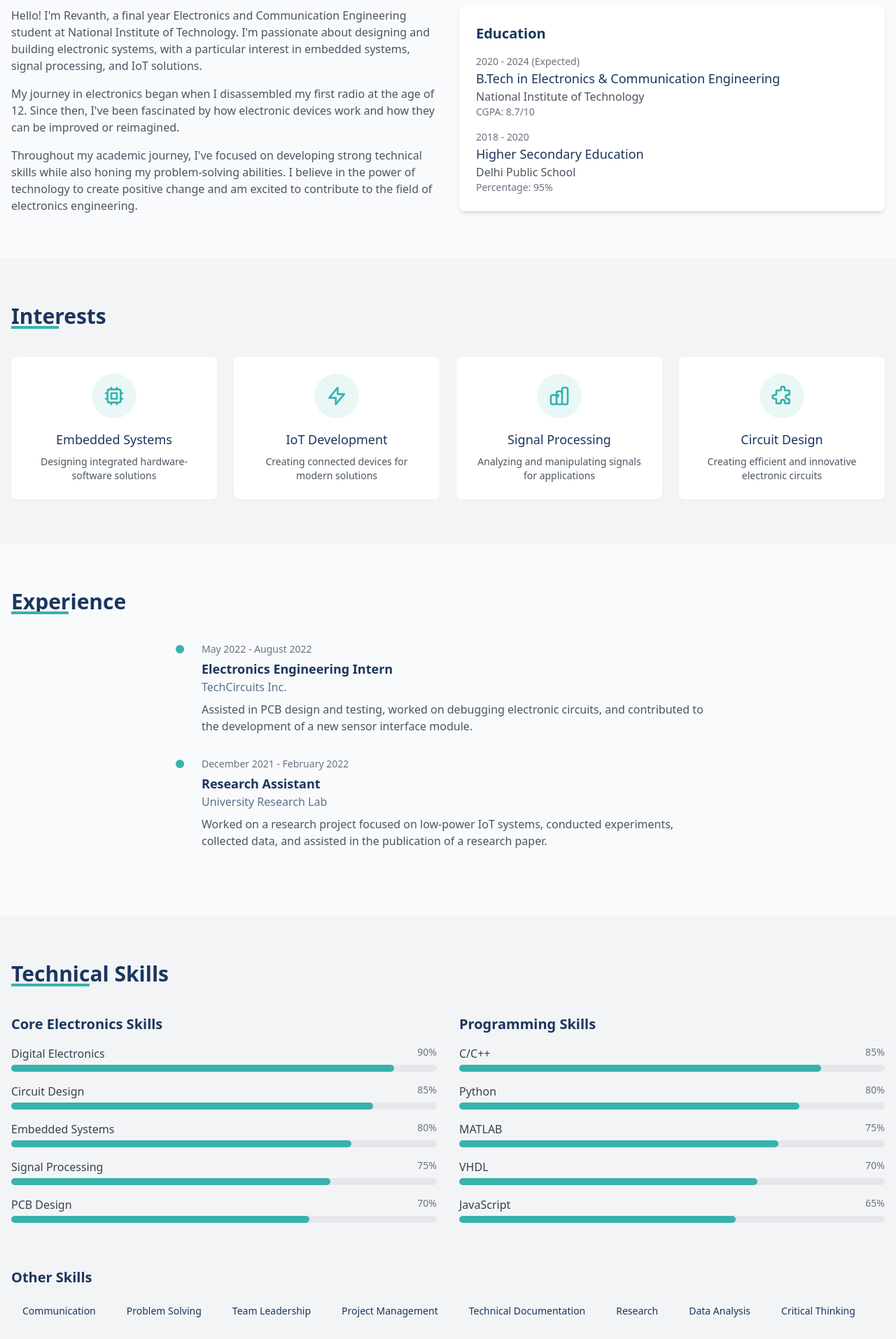
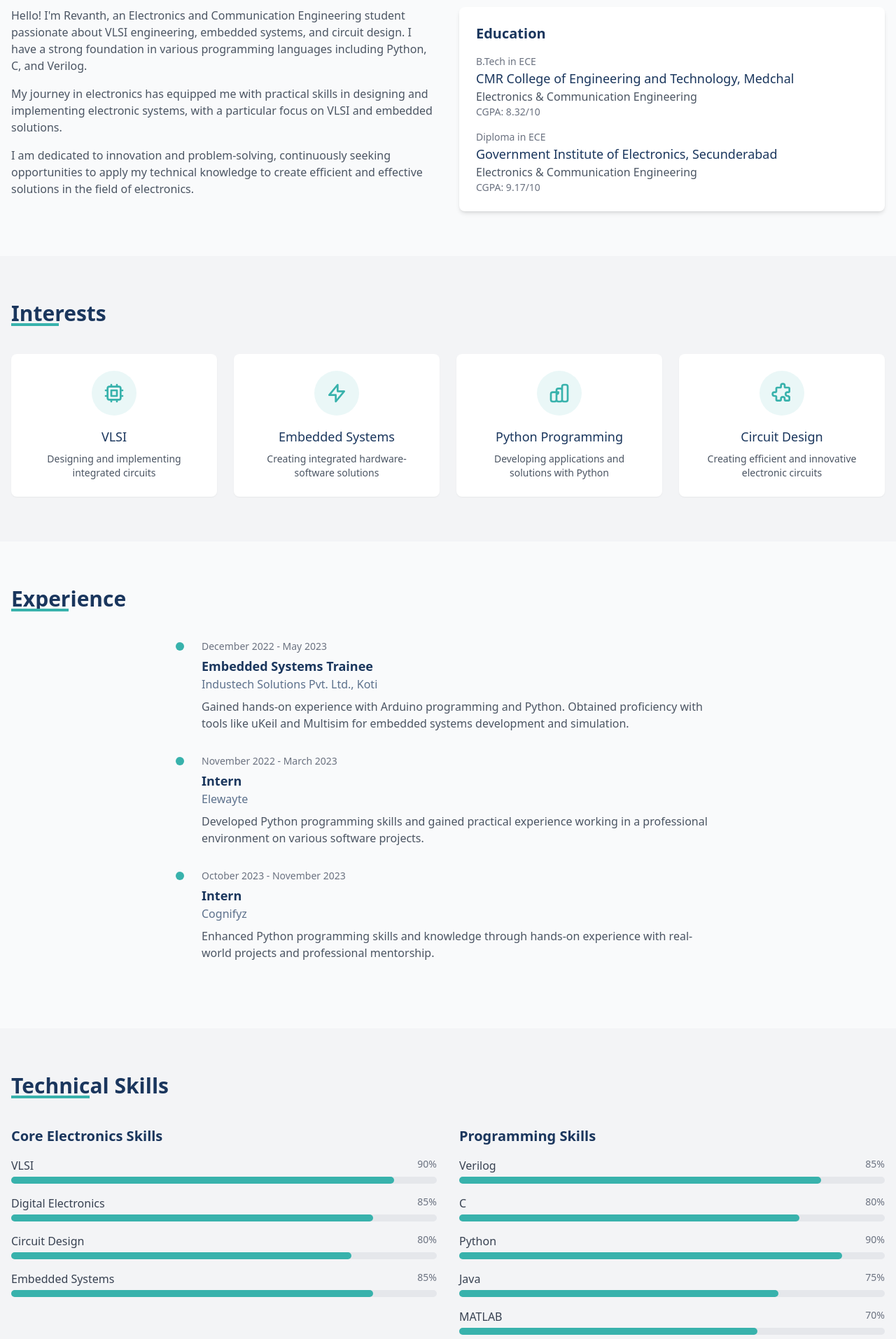
Before and after one commit to Revanth94936/spark-plug-portfolio-showcase, a React (Vite) app: page / in a window 1280 px wide. Shown: the part 620-2534 px from the top of the page at 70% size. Built offline with nearby package versions, Linux system fonts and the light colour scheme.

Commit message:
Refactor: Update personal information
Update the personal information, including education, experience, projects, skills, tools, and contact details.

```diff
--- a/src/components/SkillPill.tsx
+++ b/src/components/SkillPill.tsx
@@ -7,7 +7,7 @@ interface SkillPillProps {
 
 const SkillPill = ({ name }: SkillPillProps) => {
   return (
-    <div className="px-4 py-2 bg-gray-100 rounded-full text-navy font-medium text-sm hover:bg-teal hover:text-white transition-colors duration-300">
+    <div className="px-4 py-2 bg-gray-100 rounded-full text-navy font-medium text-sm hover:bg-teal hover:text-white transition-colors duration-300 cursor-default">
       {name}
     </div>
   );
--- a/src/pages/Index.tsx
+++ b/src/pages/Index.tsx
@@ -1,4 +1,3 @@
-
 import React from 'react';
 import Navbar from '@/components/Navbar';
 import Section from '@/components/Section';
@@ -8,53 +7,60 @@ import ContactForm from '@/components/ContactForm';
 import ToolCard from '@/components/ToolCard';
 import SkillPill from '@/components/SkillPill';
 import TimelineItem from '@/components/TimelineItem';
+import { Instagram, Linkedin, Github, Mail, MessageSquare } from 'lucide-react';
 
 const Index = () => {
   // Skills data
   const technicalSkills = [
-    { name: 'Digital Electronics', percentage: 90 },
-    { name: 'Circuit Design', percentage: 85 },
-    { name: 'Embedded Systems', percentage: 80 },
-    { name: 'Signal Processing', percentage: 75 },
-    { name: 'PCB Design', percentage: 70 },
+    { name: 'VLSI', percentage: 90 },
+    { name: 'Digital Electronics', percentage: 85 },
+    { name: 'Circuit Design', percentage: 80 },
+    { name: 'Embedded Systems', percentage: 85 },
   ];
 
   const programmingSkills = [
-    { name: 'C/C++', percentage: 85 },
-    { name: 'Python', percentage: 80 },
-    { name: 'MATLAB', percentage: 75 },
-    { name: 'VHDL', percentage: 70 },
-    { name: 'JavaScript', percentage: 65 },
+    { name: 'Verilog', percentage: 85 },
+    { name: 'C', percentage: 80 },
+    { name: 'Python', percentage: 90 },
+    { name: 'Java', percentage: 75 },
+    { name: 'MATLAB', percentage: 70 },
   ];
 
   // Other skills
   const otherSkills = [
     'Communication', 'Problem Solving', 'Team Leadership',
     'Project Management', 'Technical Documentation', 'Research',
-    'Data Analysis', 'Critical Thinking', 'Time Management'
+    'Innovation', 'Critical Thinking', 'Time Management'
   ];
 
   // Projects data
   const projects = [
     {
-      title: 'Smart Home Automation System',
-      description: 'Designed and implemented a comprehensive home automation system using Arduino and IoT technologies to control lights, temperature, and security.',
-      image: 'https://images.unsplash.com/photo-1557337710-93aa2d586d88?w=800&auto=format&fit=crop&q=60&ixlib=rb-4.0.3&ixid=M3wxMjA3fDB8MHxzZWFyY2h8MTl8fHNtYXJ0JTIwaG9tZXxlbnwwfHwwfHx8MA%3D%3D',
-      tags: ['Arduino', 'IoT', 'Embedded Systems', 'C++'],
+      title: '3D Scanner',
+      description: 'Developed a 3D scanner that can scan objects placed in its line of sight, creating detailed three-dimensional models for analysis and reproduction.',
+      image: 'https://images.unsplash.com/photo-1576086135878-ed0f518e44df?w=800&auto=format&fit=crop&q=60&ixlib=rb-4.0.3&ixid=M3wxMjA3fDB8MHxzZWFyY2h8M3x8M2QlMjBzY2FubmVyfGVufDB8fDB8fHww',
+      tags: ['Arduino', 'Sensors', 'Embedded Systems', 'Python'],
       link: '#'
     },
     {
-      title: 'Digital Signal Processing Toolkit',
-      description: 'Developed a comprehensive DSP toolkit in MATLAB for audio signal processing, featuring filters, spectral analysis, and audio effects.',
-      image: 'https://images.unsplash.com/photo-1558494949-ef010cbdcc31?w=800&auto=format&fit=crop&q=60&ixlib=rb-4.0.3&ixid=M3wxMjA3fDB8MHxzZWFyY2h8MTZ8fGRpZ2l0YWwlMjBzaWduYWx8ZW58MHx8MHx8fDA%3D',
-      tags: ['MATLAB', 'DSP', 'Audio Processing'],
+      title: 'Fire Fighting Robot',
+      description: 'Designed and built a robot capable of detecting and extinguishing fires automatically, using sensors to locate heat sources and navigate to them.',
+      image: 'https://images.unsplash.com/photo-1563804447879-a2e08bd52244?w=800&auto=format&fit=crop&q=60&ixlib=rb-4.0.3&ixid=M3wxMjA3fDB8MHxzZWFyY2h8M3x8cm9ib3R8ZW58MHx8MHx8fDA%3D',
+      tags: ['Robotics', 'Sensors', 'Programming', 'Electronics'],
       link: '#'
     },
     {
-      title: 'FPGA-based Traffic Light Controller',
-      description: 'Implemented a traffic light control system on an FPGA using VHDL, featuring multiple modes and pedestrian crossing signals.',
-      image: 'https://images.unsplash.com/photo-1519608487953-e999c86e7455?w=800&auto=format&fit=crop&q=60&ixlib=rb-4.0.3&ixid=M3wxMjA3fDB8MHxzZWFyY2h8MTJ8fHRyYWZmaWMlMjBsaWdodHxlbnwwfHwwfHx8MA%3D%3D',
-      tags: ['FPGA', 'VHDL', 'Hardware Design'],
+      title: 'Simple Radar System',
+      description: 'Created a basic radar system that can detect objects in its vicinity and display their position on a screen, using ultrasonic sensors and microcontrollers.',
+      image: 'https://images.unsplash.com/photo-1517544845501-990eeb9b5db5?w=800&auto=format&fit=crop&q=60&ixlib=rb-4.0.3&ixid=M3wxMjA3fDB8MHxzZWFyY2h8OHx8cmFkYXJ8ZW58MHx8MHx8fDA%3D',
+      tags: ['Arduino', 'Sensors', 'C Programming'],
+      link: '#'
+    },
+    {
+      title: 'RISC-5 Based Processor Pipelining',
+      description: 'Implemented a RISC-5 processor with pipelining using Verilog, demonstrating understanding of computer architecture and hardware description languages.',
+      image: 'https://images.unsplash.com/photo-1593508512255-86ab42a8e620?w=800&auto=format&fit=crop&q=60&ixlib=rb-4.0.3&ixid=M3wxMjA3fDB8MHxzZWFyY2h8M3x8Y2hpcHxlbnwwfHwwfHx8MA%3D%3D',
+      tags: ['VLSI', 'Verilog', 'Processor Design'],
       link: '#'
     }
   ];
@@ -62,16 +68,22 @@ const Index = () => {
   // Experiences data
   const experiences = [
     {
-      period: 'May 2022 - August 2022',
-      title: 'Electronics Engineering Intern',
-      company: 'TechCircuits Inc.',
-      description: 'Assisted in PCB design and testing, worked on debugging electronic circuits, and contributed to the development of a new sensor interface module.'
+      period: 'December 2022 - May 2023',
+      title: 'Embedded Systems Trainee',
+      company: 'Industech Solutions Pvt. Ltd., Koti',
+      description: 'Gained hands-on experience with Arduino programming and Python. Obtained proficiency with tools like uKeil and Multisim for embedded systems development and simulation.'
     },
     {
-      period: 'December 2021 - February 2022',
-      title: 'Research Assistant',
-      company: 'University Research Lab',
-      description: 'Worked on a research project focused on low-power IoT systems, conducted experiments, collected data, and assisted in the publication of a research paper.'
+      period: 'November 2022 - March 2023',
+      title: 'Intern',
+      company: 'Elewayte',
+      description: 'Developed Python programming skills and gained practical experience working in a professional environment on various software projects.'
+    },
+    {
+      period: 'October 2023 - November 2023',
+      title: 'Intern',
+      company: 'Cognifyz',
+      description: 'Enhanced Python programming skills and knowledge through hands-on experience with real-world projects and professional mentorship.'
     }
   ];
 
@@ -88,8 +100,7 @@ const Index = () => {
               <h1 className="text-4xl md:text-5xl font-bold mb-4">Nagidi Revanth</h1>
               <h2 className="text-xl md:text-2xl font-medium mb-6">Electronics & Communication Engineering Student</h2>
               <p className="text-white/80 mb-8 max-w-lg">
-                Passionate about embedded systems, signal processing, and IoT solutions.
-                Currently exploring the intersection of hardware and software to build innovative solutions.
+                Aspiring Electronics & Communication Engineer, VLSI Engineer | Skilled in Python, Embedded Systems & Circuit design | Passionate About Innovation & Problem-Solving
               </p>
               <div className="flex space-x-4">
                 <button className="bg-teal hover:bg-teal/90 text-white px-6 py-2 rounded-full font-medium transition-colors">
@@ -118,29 +129,29 @@ const Index = () => {
         <div className="grid md:grid-cols-2 gap-8">
           <div className="animate-fade-in">
             <p className="text-gray-600 mb-4">
-              Hello! I'm Revanth, a final year Electronics and Communication Engineering student at National Institute of Technology. I'm passionate about designing and building electronic systems, with a particular interest in embedded systems, signal processing, and IoT solutions.
+              Hello! I'm Revanth, an Electronics and Communication Engineering student passionate about VLSI engineering, embedded systems, and circuit design. I have a strong foundation in various programming languages including Python, C, and Verilog.
             </p>
             <p className="text-gray-600 mb-4">
-              My journey in electronics began when I disassembled my first radio at the age of 12. Since then, I've been fascinated by how electronic devices work and how they can be improved or reimagined.
+              My journey in electronics has equipped me with practical skills in designing and implementing electronic systems, with a particular focus on VLSI and embedded solutions.
             </p>
             <p className="text-gray-600">
-              Throughout my academic journey, I've focused on developing strong technical skills while also honing my problem-solving abilities. I believe in the power of technology to create positive change and am excited to contribute to the field of electronics engineering.
+              I am dedicated to innovation and problem-solving, continuously seeking opportunities to apply my technical knowledge to create efficient and effective solutions in the field of electronics.
             </p>
           </div>
           <div className="animate-fade-in" style={{ animationDelay: '0.2s' }}>
             <div className="bg-white p-6 rounded-lg shadow-md">
               <h3 className="text-xl font-semibold text-navy mb-4">Education</h3>
               <div className="mb-4">
-                <p className="text-sm text-gray-500">2020 - 2024 (Expected)</p>
-                <h4 className="text-lg font-medium text-navy">B.Tech in Electronics & Communication Engineering</h4>
-                <p className="text-gray-600">National Institute of Technology</p>
-                <p className="text-sm text-gray-500">CGPA: 8.7/10</p>
+                <p className="text-sm text-gray-500">B.Tech in ECE</p>
+                <h4 className="text-lg font-medium text-navy">CMR College of Engineering and Technology, Medchal</h4>
+                <p className="text-gray-600">Electronics & Communication Engineering</p>
+                <p className="text-sm text-gray-500">CGPA: 8.32/10</p>
               </div>
               <div>
-                <p className="text-sm text-gray-500">2018 - 2020</p>
-                <h4 className="text-lg font-medium text-navy">Higher Secondary Education</h4>
-                <p className="text-gray-600">Delhi Public School</p>
-                <p className="text-sm text-gray-500">Percentage: 95%</p>
+                <p className="text-sm text-gray-500">Diploma in ECE</p>
+                <h4 className="text-lg font-medium text-navy">Government Institute of Electronics, Secunderabad</h4>
+                <p className="text-gray-600">Electronics & Communication Engineering</p>
+                <p className="text-sm text-gray-500">CGPA: 9.17/10</p>
               </div>
             </div>
           </div>
@@ -156,8 +167,8 @@ const Index = () => {
                 <path strokeLinecap="round" strokeLinejoin="round" strokeWidth={2} d="M9 3v2m6-2v2M9 19v2m6-2v2M5 9H3m2 6H3m18-6h-2m2 6h-2M7 19h10a2 2 0 002-2V7a2 2 0 00-2-2H7a2 2 0 00-2 2v10a2 2 0 002 2zM9 9h6v6H9V9z" />
               </svg>
             </div>
-            <h3 className="text-lg font-medium text-navy mb-2">Embedded Systems</h3>
-            <p className="text-gray-600 text-sm">Designing integrated hardware-software solutions</p>
+            <h3 className="text-lg font-medium text-navy mb-2">VLSI</h3>
+            <p className="text-gray-600 text-sm">Designing and implementing integrated circuits</p>
           </div>
 
           <div className="bg-white p-6 rounded-lg shadow-sm hover:shadow-md transition-shadow text-center animate-fade-in" style={{ animationDelay: '0.1s' }}>
@@ -166,8 +177,8 @@ const Index = () => {
                 <path strokeLinecap="round" strokeLinejoin="round" strokeWidth={2} d="M13 10V3L4 14h7v7l9-11h-7z" />
               </svg>
             </div>
-            <h3 className="text-lg font-medium text-navy mb-2">IoT Development</h3>
-            <p className="text-gray-600 text-sm">Creating connected devices for modern solutions</p>
+            <h3 className="text-lg font-medium text-navy mb-2">Embedded Systems</h3>
+            <p className="text-gray-600 text-sm">Creating integrated hardware-software solutions</p>
           </div>
 
           <div className="bg-white p-6 rounded-lg shadow-sm hover:shadow-md transition-shadow text-center animate-fade-in" style={{ animationDelay: '0.2s' }}>
@@ -176,8 +187,8 @@ const Index = () => {
                 <path strokeLinecap="round" strokeLinejoin="round" strokeWidth={2} d="M9 19v-6a2 2 0 002-2H5a2 2 0 00-2 2v6a2 2 0 002 2h2a2 2 0 002-2zm0 0V9a2 2 0 012-2h2a2 2 0 012 2v10m-6 0a2 2 0 002 2h2a2 2 0 002-2m0 0V5a2 2 0 012-2h2a2 2 0 012 2v14a2 2 0 01-2 2h-2a2 2 0 01-2-2z" />
               </svg>
             </div>
-            <h3 className="text-lg font-medium text-navy mb-2">Signal Processing</h3>
-            <p className="text-gray-600 text-sm">Analyzing and manipulating signals for applications</p>
+            <h3 className="text-lg font-medium text-navy mb-2">Python Programming</h3>
+            <p className="text-gray-600 text-sm">Developing applications and solutions with Python</p>
           </div>
 
           <div className="bg-white p-6 rounded-lg shadow-sm hover:shadow-md transition-shadow text-center animate-fade-in" style={{ animationDelay: '0.3s' }}>
@@ -243,16 +254,16 @@ const Index = () => {
       <Section id="tools" title="Tools & Technologies">
         <div className="grid grid-cols-2 sm:grid-cols-3 md:grid-cols-4 lg:grid-cols-5 gap-4">
           {[
-            { name: 'Arduino', icon: '🔌' },
-            { name: 'Raspberry Pi', icon: '💻' },
+            { name: 'Cadence Virtuoso', icon: '🔌' },
+            { name: 'Xilinx Vivado', icon: '💻' },
             { name: 'MATLAB', icon: '📊' },
-            { name: 'Oscilloscope', icon: '📈' },
-            { name: 'Altium Designer', icon: '🛠️' },
-            { name: 'PSpice', icon: '⚡' },
-            { name: 'Xilinx Vivado', icon: '🖥️' },
-            { name: 'LTspice', icon: '📱' },
-            { name: 'Proteus', icon: '🔍' },
-            { name: 'Eagle PCB', icon: '🖨️' },
+            { name: 'Proteus', icon: '📈' },
+            { name: 'Arduino', icon: '🛠️' },
+            { name: 'uKeil', icon: '⚡' },
+            { name: 'Python', icon: '🐍' },
+            { name: 'Verilog', icon: '🔍' },
+            { name: 'C Language', icon: '🖥️' },
+            { name: 'Java', icon: '☕' },
           ].map((tool, index) => (
             <div key={index} className="animate-fade-in" style={{ animationDelay: `${index * 0.05}s` }}>
               <ToolCard name={tool.name} icon={tool.icon} />
@@ -263,7 +274,7 @@ const Index = () => {
 
       {/* Projects Section */}
       <Section id="projects" title="Projects" className="bg-gray-100">
-        <div className="grid md:grid-cols-2 lg:grid-cols-3 gap-6">
+        <div className="grid md:grid-cols-2 lg:grid-cols-2 gap-6">
           {projects.map((project, index) => (
             <div key={index} className="animate-fade-in" style={{ animationDelay: `${index * 0.15}s` }}>
               <ProjectCard
@@ -290,37 +301,34 @@ const Index = () => {
             <div className="space-y-4">
               <div className="flex items-center">
                 <div className="w-10 h-10 rounded-full bg-teal/10 flex items-center justify-center mr-4">
-                  <svg className="w-5 h-5 text-teal" fill="none" stroke="currentColor" viewBox="0 0 24 24" xmlns="http://www.w3.org/2000/svg">
-                    <path strokeLinecap="round" strokeLinejoin="round" strokeWidth={2} d="M3 8l7.89 5.26a2 2 0 002.22 0L21 8M5 19h14a2 2 0 002-2V7a2 2 0 00-2-2H5a2 2 0 00-2 2v10a2 2 0 002 2z" />
-                  </svg>
+                  <Mail className="w-5 h-5 text-teal" />
                 </div>
                 <div>
                   <p className="text-sm text-gray-500">Email</p>
-                  <p className="text-navy font-medium">revanth.nagidi@example.com</p>
+                  <p className="text-navy font-medium">revanthnagidi1@gmail.com</p>
+                </div>
+              </div>
+
+              <div className="flex items-center">
+                <div className="w-10 h-10 rounded-full bg-teal/10 flex items-center justify-center mr-4">
+                  <MessageSquare className="w-5 h-5 text-teal" />
+                </div>
+                <div>
+                  <p className="text-sm text-gray-500">Phone</p>
+                  <p className="text-navy font-medium">+91 9493670109</p>
                 </div>
               </div>
 
               <div className="flex items-center">
                 <div className="w-10 h-10 rounded-full bg-teal/10 flex items-center justify-center mr-4">
                   <svg className="w-5 h-5 text-teal" fill="none" stroke="currentColor" viewBox="0 0 24 24" xmlns="http://www.w3.org/2000/svg">
-                    <path strokeLinecap="round" strokeLinejoin="round" strokeWidth={2} d="M3 5a2 2 0 114 0v1a1 1 0 001 1h3a1 1 0 011 1v3a1 1 0 01-1 1h-1a2 2 0 000 4h1a1 1 0 011 1v3a1 1 0 01-1 1h-3a1 1 0 01-1-1v-1a2 2 0 100 4h1a1 1 0 001-1V7a1 1 0 011-1h3a1 1 0 001-1V4z" />
-                  </svg>
-                </div>
-                <div>
-                  <p className="text-sm text-gray-500">Phone</p>
-                  <p className="text-navy font-medium">+91 98765 43210</p>
-                </div>
-              </div>
-
-              <div className="flex items-center">
-                <div className="w-10 h-10 rounded-full bg-teal/10 flex items-center justify-center mr-4">
-                  <svg className="w-5 h-5 text-teal" fill="none" stroke="currentColor" viewBox="0 0 24 24" xmlns="http://www.w3.org/2000/svg">
-                    <path strokeLinecap="round" strokeLinejoin="round" strokeWidth={2} d="M11 4a2 2 0 114 0v1a1 1 0 001 1h3a1 1 0 011 1v3a1 1 0 01-1 1h-1a2 2 0 000 4h1a1 1 0 011 1v3a1 1 0 01-1 1h-3a1 1 0 01-1-1v-1a2 2 0 100 4h1a1 1 0 001-1V7a1 1 0 011-1h3a1 1 0 001-1V4z" />
+                    <path strokeLinecap="round" strokeLinejoin="round" strokeWidth={2} d="M17.657 16.657L13.414 20.9a1.998 1.998 0 01-2.827 0l-4.244-4.243a8 8 0 1111.314 0z" />
+                    <path strokeLinecap="round" strokeLinejoin="round" strokeWidth={2} d="M15 11a3 3 0 11-6 0 3 3 0 016 0z" />
                   </svg>
                 </div>
                 <div>
                   <p className="text-sm text-gray-500">Location</p>
-                  <p className="text-navy font-medium">New Delhi, India</p>
+                  <p className="text-navy font-medium">Telangana, India</p>
                 </div>
               </div>
             </div>
@@ -329,23 +337,17 @@ const Index = () => {
               <h4 className="text-navy font-medium mb-3">Social Media</h4>
               <div className="flex space-x-4">
                 <a href="#" className="w-10 h-10 rounded-full bg-navy flex items-center justify-center text-white hover:bg-teal transition-colors">
-                  <svg className="w-5 h-5" fill="currentColor" viewBox="0 0 24 24" xmlns="http://www.w3.org/2000/svg">
-                    <path d="M22.675 0h-21.35c-.732 0-1.325.593-1.325 1.325v21.351c0 .731.593 1.324 1.325 1.324h11.495v-9.294h-3.128v-3.622h3.128v-2.671c0-3.1 1.893-4.788 4.659-4.788 1.325 0 2.463.099 2.795.143v3.24l-1.918.001c-1.504 0-1.795.715-1.795 1.763v2.313h3.587l-.467 3.622h-3.12v9.293h6.116c.73 0 1.323-.593 1.323-1.325v-21.35c0-.732-.593-1.325-1.325-1.325z" />
-                  </svg>
+                  <Instagram className="w-5 h-5" />
                 </a>
                 <a href="#" className="w-10 h-10 rounded-full bg-navy flex items-center justify-center text-white hover:bg-teal transition-colors">
-                  <svg className="w-5 h-5" fill="currentColor" viewBox="0 0 24 24" xmlns="http://www.w3.org/2000/svg">
-                    <path d="M12 0c-6.627 0-12 5.373-12 12s5.373 12 12 12 12-5.373 12-12-5.373-12-12-12zm-2 16h-2v-6h2v6zm-1-6.891c-.607 0-1.1-.496-1.1-1.109 0-.612.492-1.109 1.1-1.109s1.1.497 1.1 1.109c0 .613-.493 1.109-1.1 1.109zm8 6.891h-1.998v-2.861c0-1.881-2.002-1.722-2.002 0v2.861h-2v-6h2v1.093c.872-1.616 4-1.736 4 1.548v3.359z" />
-                  </svg>
+                  <Linkedin className="w-5 h-5" />
                 </a>
                 <a href="#" className="w-10 h-10 rounded-full bg-navy flex items-center justify-center text-white hover:bg-teal transition-colors">
+                  <Github className="w-5 h-5" />
+                </a>
+                <a href="https://wa.me/9493670109" className="w-10 h-10 rounded-full bg-navy flex items-center justify-center text-white hover:bg-teal transition-colors">
                   <svg className="w-5 h-5" fill="currentColor" viewBox="0 0 24 24" xmlns="http://www.w3.org/2000/svg">
-                    <path d="M12 0c-6.626 0-12 5.373-12 12 0 5.302 3.438 9.8 8.207 11.387.599.111.793-.261.793-.577v-2.234c-3.338.726-4.033-1.416-4.033-1.416-.546-1.387-1.333-1.756-1.333-1.756-1.089-.745.083-.729.083-.729 1.205.084 1.839 1.237 1.839 1.237 1.07 1.834 2.807 1.304 3.492.997.107-.775.418-1.305.762-1.604-2.665-.305-5.467-1.334-5.467-5.931 0-1.311.469-2.381 1.236-3.221-.124-.303-.535-1.524.117-3.176 0 0 1.008-.322 3.301 1.23.957-.266 1.983-.399 3.003-.404 1.02.005 2.047.138 3.006.404 2.291-1.552 3.297-1.23 3.297-1.23.653 1.653.242 2.874.118 3.176.77.84 1.235 1.911 1.235 3.221 0 4.609-2.807 5.624-5.479 5.921.43.372.823 1.102.823 2.222v3.293c0 .319.192.694.801.576 4.765-1.589 8.199-6.086 8.199-11.386 0-6.627-5.373-12-12-12z" />
-                  </svg>
-                </a>
-                <a href="#" className="w-10 h-10 rounded-full bg-navy flex items-center justify-center text-white hover:bg-teal transition-colors">
-                  <svg className="w-5 h-5" fill="currentColor" viewBox="0 0 24 24" xmlns="http://www.w3.org/2000/svg">
-                    <path d="M23.953 4.57a10 10 0 01-2.825.775 4.958 4.958 0 002.163-2.723c-.951.555-2.005.959-3.127 1.184a4.92 4.92 0 00-8.384 4.482C7.69 8.095 4.067 6.13 1.64 3.162a4.822 4.822 0 00-.666 2.475c0 1.71.87 3.213 2.188 4.096a4.904 4.904 0 01-2.228-.616v.06a4.923 4.923 0 003.946 4.827 4.996 4.996 0 01-2.212.085 4.936 4.936 0 004.604 3.417 9.867 9.867 0 01-6.102 2.105c-.39 0-.779-.023-1.17-.067a13.995 13.995 0 007.557 2.209c9.053 0 13.998-7.496 13.998-13.985 0-.21 0-.42-.015-.63A9.935 9.935 0 0024 4.59z" />
+                    <path d="M17.472 14.382c-.297-.149-1.758-.867-2.03-.967-.273-.099-.471-.148-.67.15-.197.297-.767.966-.94 1.164-.173.199-.347.223-.644.075-.297-.15-1.255-.463-2.39-1.475-.883-.788-1.48-1.761-1.653-2.059-.173-.297-.018-.458.13-.606.134-.133.298-.347.446-.52.149-.174.198-.298.298-.497.099-.198.05-.371-.025-.52-.075-.149-.669-1.612-.916-2.207-.242-.579-.487-.5-.669-.51-.173-.008-.371-.01-.57-.01-.198 0-.52.074-.792.372-.272.297-1.04 1.016-1.04 2.479 0 1.462 1.065 2.875 1.213 3.074.149.198 2.096 3.2 5.077 4.487.709.306 1.262.489 1.694.625.712.227 1.36.195 1.871.118.571-.085 1.758-.719 2.006-1.413.248-.694.248-1.289.173-1.413-.074-.124-.272-.198-.57-.347m-5.421 7.403h-.004a9.87 9.87 0 01-5.031-1.378l-.361-.214-3.741.982.998-3.648-.235-.374a9.86 9.86 0 01-1.51-5.26c.001-5.45 4.436-9.884 9.888-9.884 2.64 0 5.122 1.03 6.988 2.898a9.825 9.825 0 012.893 6.994c-.003 5.45-4.437 9.884-9.885 9.884m8.413-18.297A11.815 11.815 0 0012.05 0C5.495 0 .16 5.335.157 11.892c0 2.096.547 4.142 1.588 5.945L.057 24l6.305-1.654a11.882 11.882 0 005.683 1.448h.005c6.554 0 11.89-5.335 11.893-11.893a11.821 11.821 0 00-3.48-8.413z" />
                   </svg>
                 </a>
               </div>
```
Also changed, not shown: src/components/ToolCard.tsx (+5 -3 lines).
